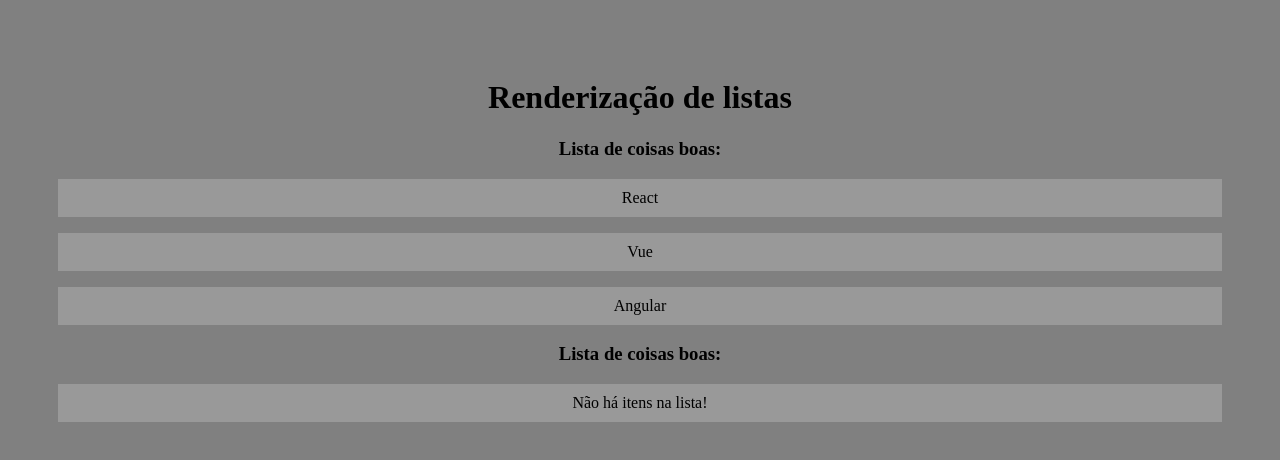
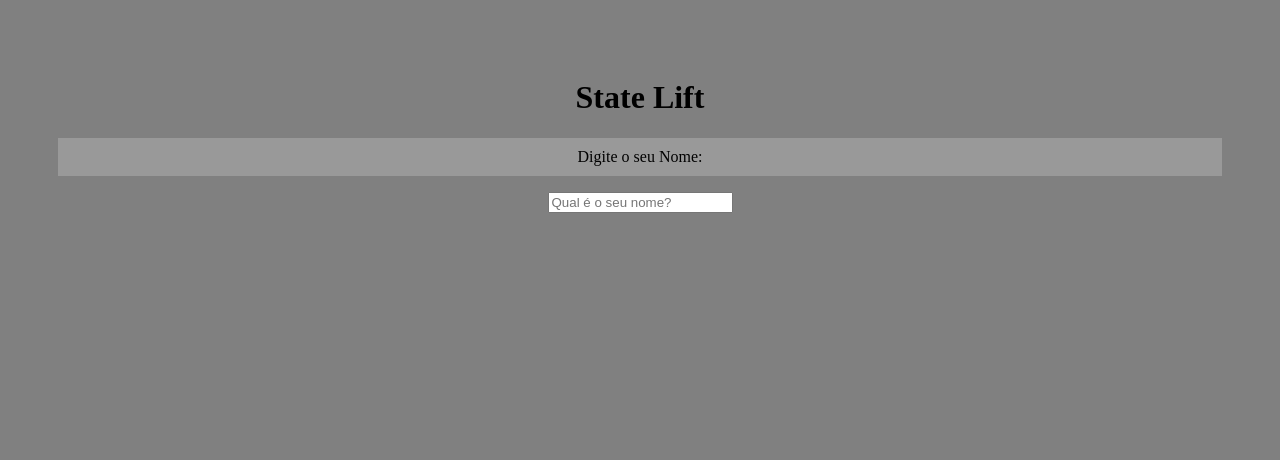
Before and after one commit to AldenirTakeshi/Exec-React_Hora-de-Codar, a React (Create React App) app: page / in a window 1280 px wide. Shown: the top 460 px of the page. Built offline with nearby package versions, Linux system fonts and the light colour scheme.

Commit message:
State lift

```diff
--- a/src/App.js
+++ b/src/App.js
@@ -1,14 +1,17 @@
 import "./App.css";
 import OutraLista from "./components/OutraLista";
+import SeuNome from "./components/SeuNome";
+import { useState } from "react";
+import Saudacao from "./components/Saudacao";
 
 function App() {
-  const meuItens = ["React", "Vue", "Angular"];
-
+  const [nome, setNome] = useState();
   return (
     <div className="App">
-      <h1>Renderização de listas</h1>
-      <OutraLista itens={meuItens} />
-      <OutraLista itens={[]} />
+      <h1>State Lift</h1>
+      <SeuNome setNome={setNome} />
+      {nome}
+      <Saudacao nome={nome} />
     </div>
   );
 }
--- /dev/null
+++ b/src/components/Saudacao.js
@@ -0,0 +1,10 @@
+import React from "react";
+
+const Saudacao = ({ nome }) => {
+  function gerarSaudacao(algumNome) {
+    return `Olá ${algumNome}, Tudo bem ?`;
+  }
+  return <>{nome && <p>{gerarSaudacao(nome)}</p>}</>;
+};
+
+export default Saudacao;
--- /dev/null
+++ b/src/components/SeuNome.js
@@ -0,0 +1,16 @@
+import React from "react";
+
+const SeuNome = ({ setNome }) => {
+  return (
+    <div>
+      <p>Digite o seu Nome:</p>
+      <input
+        type="text"
+        placeholder="Qual é o seu nome?"
+        onChange={(e) => setNome(e.target.value)}
+      />
+    </div>
+  );
+};
+
+export default SeuNome;
```
